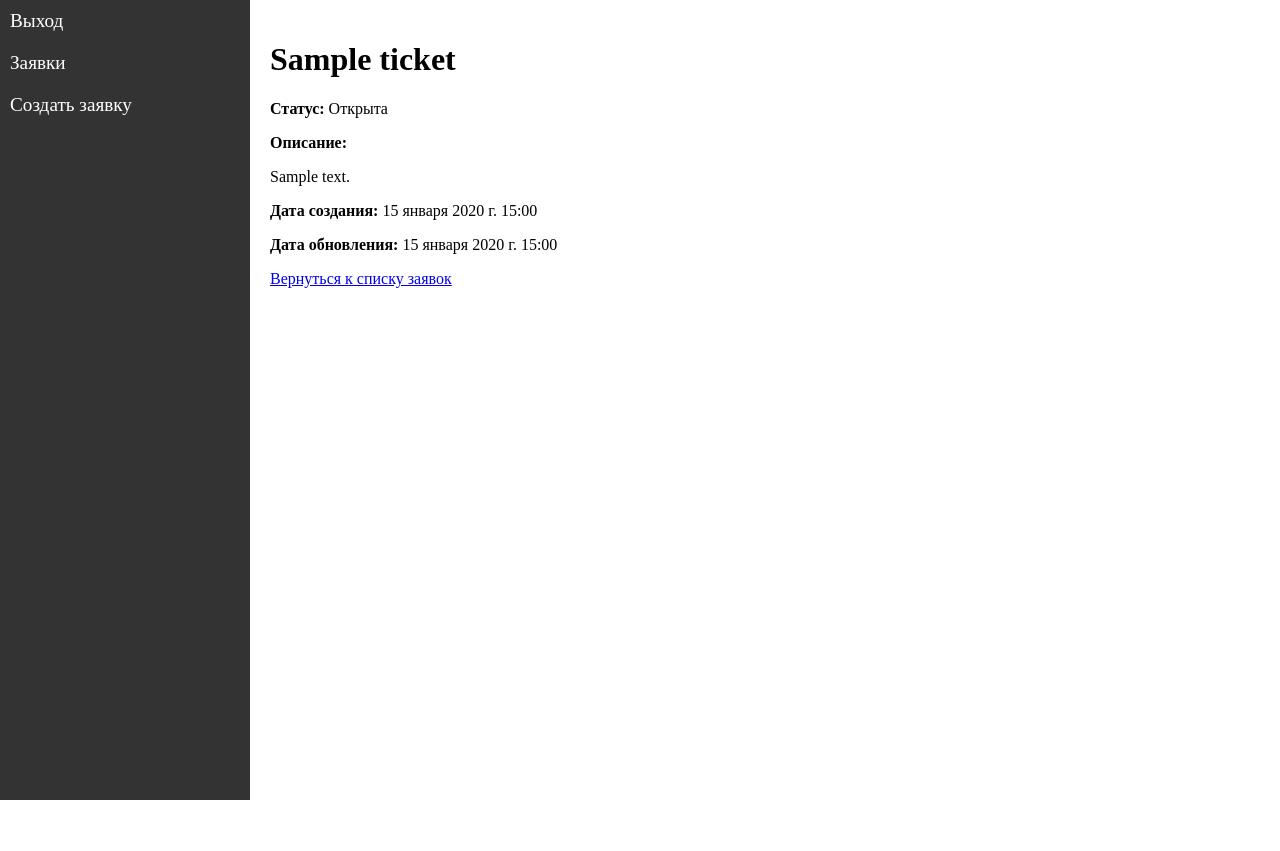
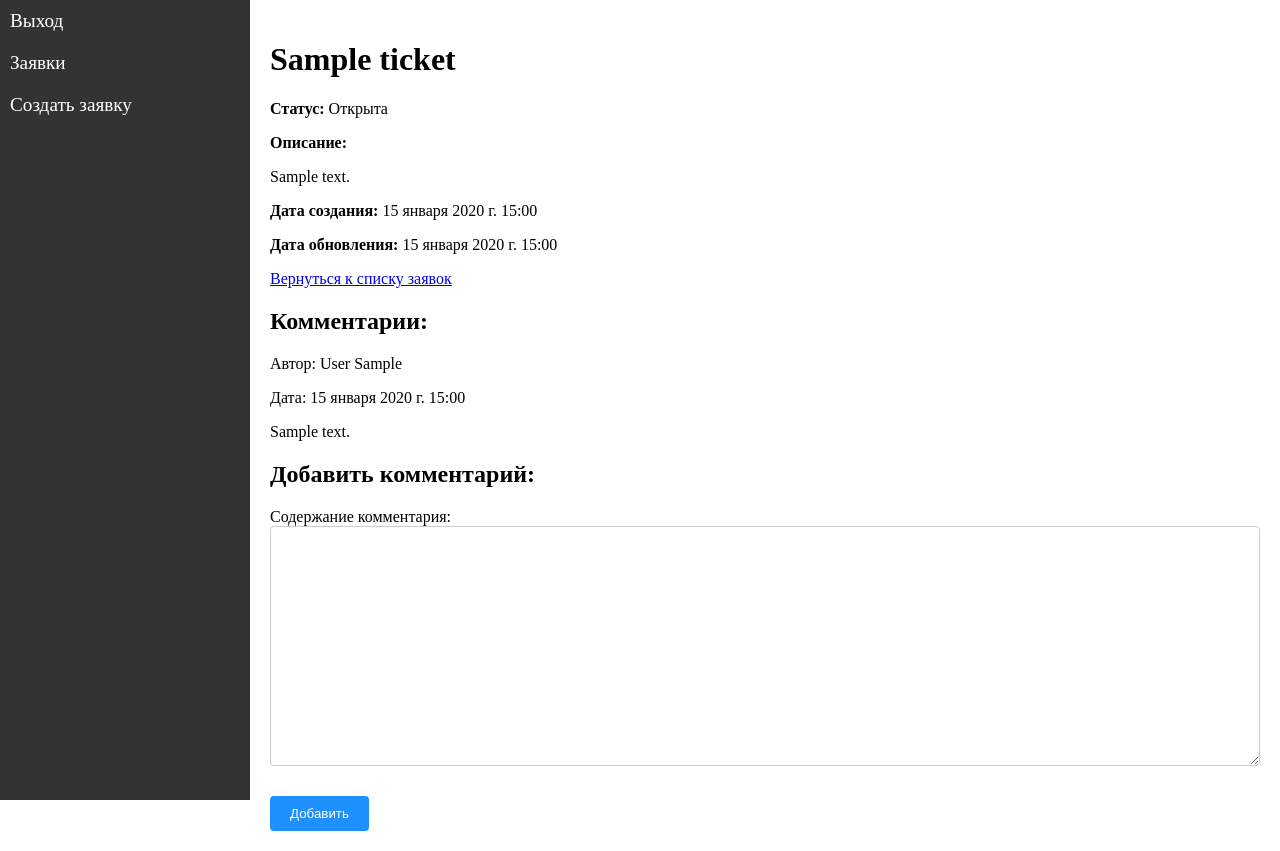
Before and after one commit to eremeevalexandr/acorp, a Django app: page /1/ in a window 1280 px wide. Before the commit the page ends 800 px from the top, so only its background shows below. Run offline with Django 4.2, Linux system fonts and the light colour scheme; a user stored in the database is signed in; tables that the repository leaves empty hold one stand-in row (values such as "Sample post"); parts of the project's set-up code (start-up, migrations or seed data) failed here and were passed over.

Commit message:
добавил "комментарии" к заявкам

```diff
--- a/helpdesk/forms.py
+++ b/helpdesk/forms.py
@@ -1,5 +1,5 @@
 from django import forms
-from .models import Ticket
+from .models import Ticket, Comment
 
 
 class TicketForm(forms.ModelForm):
@@ -15,3 +15,15 @@ class UpdateTicketForm(forms.ModelForm):
         fields = ['title', 'description', 'status']
         labels = {'title': 'Заголовок', 'description': 'Описание', 'status': 'Статус'}
         widgets = {'status': forms.Select(choices=Ticket.Status)}
+
+
+class CommentForm(forms.ModelForm):
+    class Meta:
+        model = Comment
+        fields = ['content']
+        labels = {
+            'content': 'Содержание комментария'
+        }
+        widgets = {
+            'content': forms.Textarea(attrs={'rows': 4})
+        }
--- a/helpdesk/models.py
+++ b/helpdesk/models.py
@@ -1,11 +1,13 @@
 from django.db import models
-from django.contrib.auth.models import User
+from django.contrib.auth import get_user_model
+from accounts.models import CustomUser
 
-from accounts.models import CustomUser
+User = get_user_model()
 
 
 class Ticket(models.Model):
     """Модель для заявки"""
+
     class Status(models.TextChoices):
         OPEN = 'Open', 'Открыта'
         IN_PROGRESS = 'In Progress', 'В работе'
@@ -24,7 +26,36 @@ class Ticket(models.Model):
         verbose_name='статус'
     )
     deadline = models.DateField('планируемая дата исполнения', null=True, blank=True)
+    comment = models.ForeignKey(
+        'helpdesk.Comment',
+        null=True,
+        on_delete=models.CASCADE,
+        related_name='comments',
+        verbose_name='комментарий'
+    )
+
+    def __str__(self):
+        return self.title
+
+    def get_comments(self):
+        return self.comments.all()
 
     class Meta:
         verbose_name = 'заявка'
         verbose_name_plural = 'заявки'
+
+
+class Comment(models.Model):
+    ticket = models.ForeignKey(Ticket, on_delete=models.CASCADE, related_name='comments', verbose_name='заявка')
+    user = models.ForeignKey(User, on_delete=models.CASCADE, verbose_name='пользователь', default=1)
+    content = models.TextField('содержание комментария')
+    created_at = models.DateTimeField('дата создания', auto_now_add=True)
+
+    class Meta:
+        verbose_name = 'комментарий'
+        verbose_name_plural = 'комментарии'
+        ordering = ['created_at']
+        get_latest_by = 'ticket'
+
+    def __str__(self):
+        return f"Комментарий к заявке #{self.ticket.id}"
--- a/helpdesk/views.py
+++ b/helpdesk/views.py
@@ -1,6 +1,7 @@
 from django.shortcuts import render, get_object_or_404, redirect
 from django.contrib.auth.decorators import login_required, user_passes_test
 from .models import Ticket
+from .forms import CommentForm
 
 
 # Выводит список заявок пользователя, которые отсортированы по дате создания в обратном порядке
@@ -38,4 +39,17 @@ def create_ticket(request):
 @login_required
 def view_ticket(request, ticket_id):
     ticket = get_object_or_404(Ticket, id=ticket_id)
-    return render(request, 'helpdesk/view_ticket.html', {'ticket': ticket})
+    comments = ticket.comments.all()
+
+    if request.method == 'POST':
+        form = CommentForm(request.POST)
+        if form.is_valid():
+            comment = form.save(commit=False)
+            comment.ticket = ticket
+            comment.user = request.user
+            comment.save()
+            form = CommentForm()    # Очистить форму после сохранения комментария
+    else:
+        form = CommentForm()
+
+    return render(request, 'helpdesk/view_ticket.html', {'ticket': ticket, 'comments': comments, 'form': form})
--- a/templates/helpdesk/view_ticket.html
+++ b/templates/helpdesk/view_ticket.html
@@ -8,4 +8,21 @@
     <p><strong>Дата создания:</strong> {{ ticket.created_at }}</p>
     <p><strong>Дата обновления:</strong> {{ ticket.updated_at }}</p>
     <p><a href="{% url 'helpdesk:index' %}">Вернуться к списку заявок</a></p>
+    <h2>Комментарии:</h2>
+    {% for comment in comments %}
+        <div>
+            <p>Автор: {{ comment.user }}</p>
+            <p>Дата: {{ comment.created_at }}</p>
+            <p>{{ comment.content }}</p>
+        </div>
+    {% empty %}
+        <p>Нет комментариев.</p>
+    {% endfor %}
+
+    <h2>Добавить комментарий:</h2>
+    <form method="post">
+        {% csrf_token %}
+        {{ form.as_p }}
+        <button type="submit">Добавить</button>
+    </form>
 {% endblock %}
```
Also changed, not shown: helpdesk/admin.py (+7 -2 lines).
